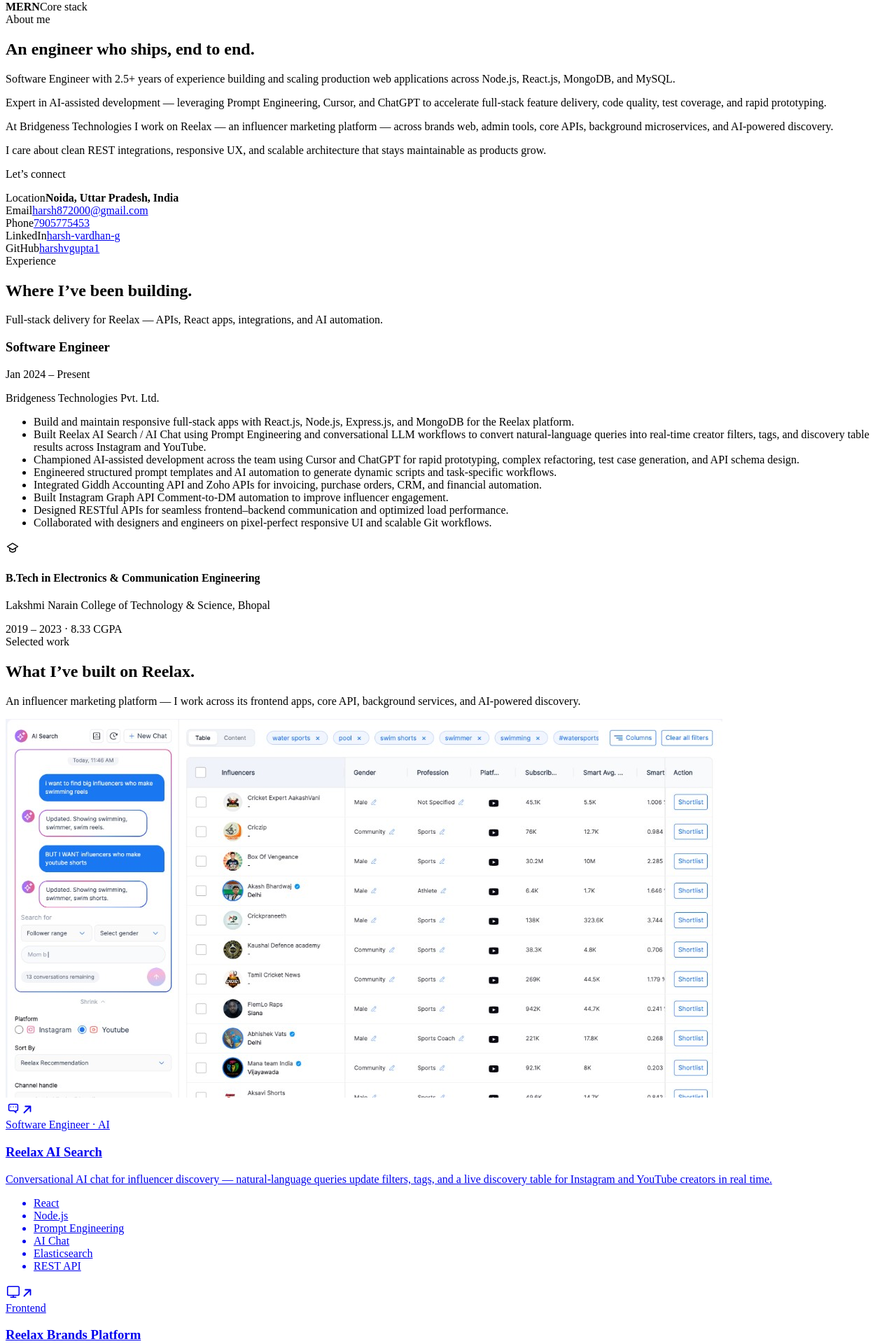
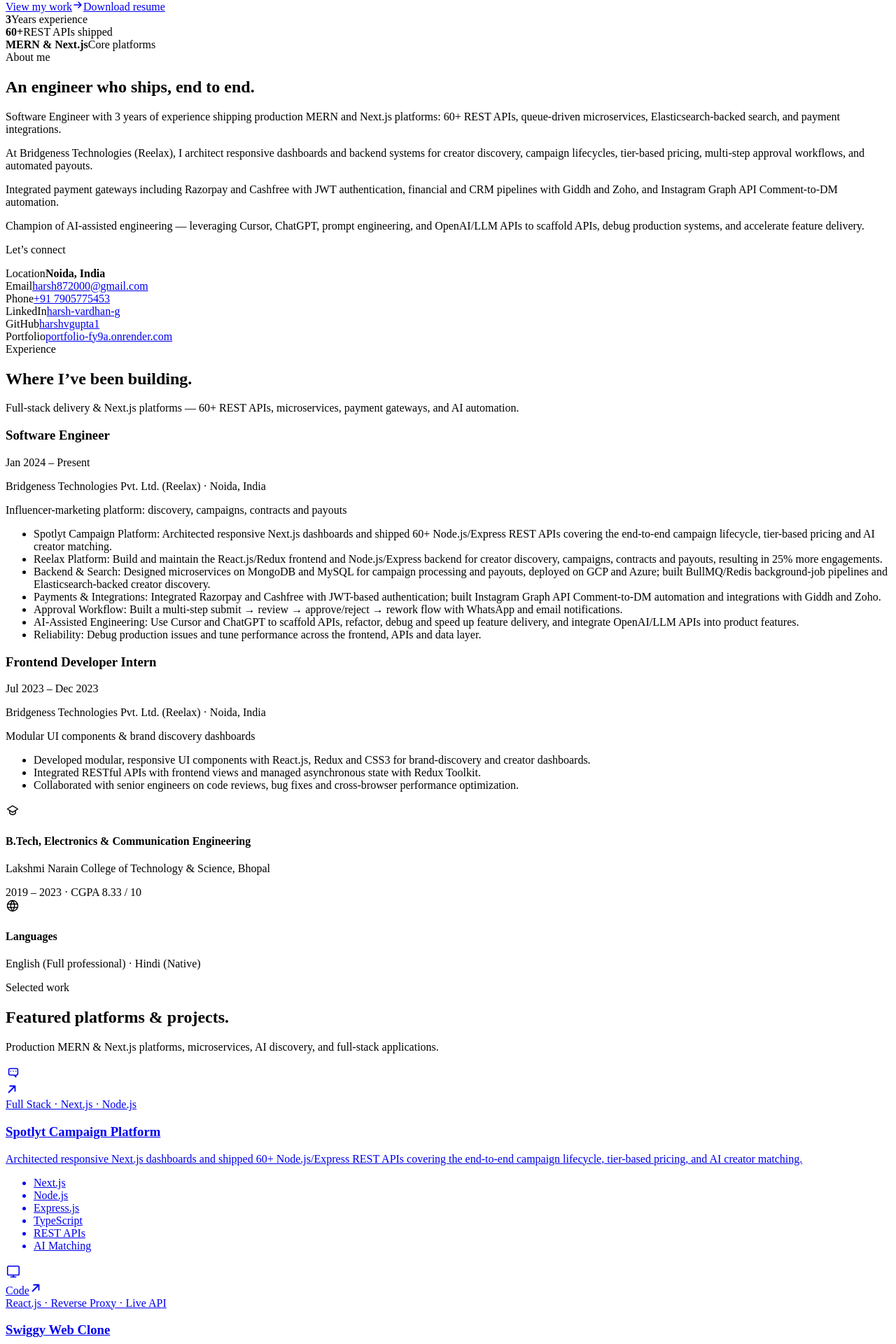
Before and after one commit to harshvgupta1/portfolio, a React (Vite) app: page / in a window 1280 px wide. Shown: the part 431-2351 px from the top of the page at 70% size. Built offline with nearby package versions, Linux system fonts and the light colour scheme; the HTML template or start-up script is replaced by a standard one.

Commit message:
Update portfolio with latest resume: Spotlyt, Swiggy clone, 3 YOE, Next.js, and skills

```diff
--- a/index.html
+++ b/index.html
@@ -6,7 +6,7 @@
     <meta name="viewport" content="width=device-width, initial-scale=1.0" />
     <meta
       name="description"
-      content="Harsh Vardhan Gupta — Software Engineer. Portfolio featuring Reelax work at Bridgeness Technologies."
+      content="Harsh Vardhan Gupta — Software Engineer | MERN, Next.js, TypeScript & AI-Assisted Development. 3 years experience building production web platforms, 60+ REST APIs, and microservices."
     />
     <link rel="preconnect" href="https://fonts.googleapis.com" />
     <link rel="preconnect" href="https://fonts.gstatic.com" crossorigin />
--- a/src/components/About.jsx
+++ b/src/components/About.jsx
@@ -43,6 +43,12 @@
                 harshvgupta1
               </a>
             </div>
+            <div className="about-row">
+              <span>Portfolio</span>
+              <a href={profile.portfolio} target="_blank" rel="noreferrer">
+                portfolio-fy9a.onrender.com
+              </a>
+            </div>
           </div>
         </div>
       </div>
--- a/src/components/Experience.jsx
+++ b/src/components/Experience.jsx
@@ -1,4 +1,4 @@
-import { education, experience } from '../data/content'
+import { education, experience, languages } from '../data/content'
 
 export default function Experience() {
   return (
@@ -8,7 +8,7 @@
           <span className="eyebrow">Experience</span>
           <h2 className="section-title">Where I’ve been building.</h2>
           <p className="section-lead">
-            Full-stack delivery for Reelax — APIs, React apps, integrations, and AI automation.
+            Full-stack delivery &amp; Next.js platforms — 60+ REST APIs, microservices, payment gateways, and AI automation.
           </p>
         </div>
 
@@ -19,7 +19,11 @@
                 <h3>{job.role}</h3>
                 <span className="xp-period">{job.period}</span>
               </div>
-              <p className="xp-company">{job.company}</p>
+              <p className="xp-company">
+                {job.company}
+                {job.location ? ` · ${job.location}` : ''}
+              </p>
+              {job.summary && <p className="xp-summary">{job.summary}</p>}
               <ul className="xp-bullets">
                 {job.bullets.map((bullet) => (
                   <li key={bullet}>{bullet}</li>
@@ -56,6 +60,35 @@
             </span>
           </div>
         ))}
+
+        {languages && languages.length > 0 && (
+          <div className="edu-card languages-card">
+            <div className="edu-icon" aria-hidden="true">
+              <svg width="20" height="20" viewBox="0 0 24 24" fill="none">
+                <path
+                  d="M12 21a9 9 0 1 0 0-18 9 9 0 0 0 0 18Z"
+                  stroke="currentColor"
+                  strokeWidth="1.7"
+                  strokeLinecap="round"
+                  strokeLinejoin="round"
+                />
+                <path
+                  d="M3.6 9h16.8M3.6 15h16.8M12 3a14 14 0 0 1 0 18M12 3a14 14 0 0 0 0 18"
+                  stroke="currentColor"
+                  strokeWidth="1.7"
+                  strokeLinecap="round"
+                  strokeLinejoin="round"
+                />
+              </svg>
+            </div>
+            <div className="edu-copy">
+              <h4>Languages</h4>
+              <p>
+                {languages.map((l) => `${l.name} (${l.proficiency})`).join(' · ')}
+              </p>
+            </div>
+          </div>
+        )}
       </div>
     </section>
   )
--- a/src/components/Hero.jsx
+++ b/src/components/Hero.jsx
@@ -1,6 +1,6 @@
 import { profile } from '../data/content'
 
-const stack = ['MongoDB', 'Express', 'React', 'Node.js']
+const stack = ['React.js', 'Next.js', 'TypeScript', 'Node.js', 'Express', 'MongoDB']
 
 export default function Hero() {
   return (
@@ -12,7 +12,7 @@
         <span className="hero-badge">Available for opportunities</span>
 
         <h1 className="hero-name">
-          Hi, I’m Harsh — I build <em>full-stack products</em> with the MERN stack.
+          Hi, I’m Harsh — I build <em>production platforms</em> with MERN &amp; Next.js.
         </h1>
 
         <p className="hero-tagline">{profile.tagline}</p>
@@ -43,16 +43,16 @@
 
         <div className="hero-stats">
           <div className="hero-stat">
-            <strong>2+</strong>
+            <strong>3</strong>
             <span>Years experience</span>
           </div>
           <div className="hero-stat">
-            <strong>4</strong>
-            <span>Product surfaces</span>
+            <strong>60+</strong>
+            <span>REST APIs shipped</span>
           </div>
           <div className="hero-stat">
-            <strong>MERN</strong>
-            <span>Core stack</span>
+            <strong>MERN &amp; Next.js</strong>
+            <span>Core platforms</span>
           </div>
         </div>
       </div>
--- a/src/components/Projects.jsx
+++ b/src/components/Projects.jsx
@@ -54,18 +54,18 @@
       <div className="container">
         <div className="section-head">
           <span className="eyebrow">Selected work</span>
-          <h2 className="section-title">What I’ve built on Reelax.</h2>
+          <h2 className="section-title">Featured platforms &amp; projects.</h2>
           <p className="section-lead">
-            An influencer marketing platform — I work across its frontend apps, core API,
-            background services, and AI-powered discovery.
+            Production MERN &amp; Next.js platforms, microservices, AI discovery, and full-stack applications.
           </p>
         </div>
 
         <div className="project-grid">
           {projects.map((project, index) => {
-            const CardTag = project.liveUrl ? 'a' : 'article'
-            const linkProps = project.liveUrl
-              ? { href: project.liveUrl, target: '_blank', rel: 'noreferrer' }
+            const targetUrl = project.liveUrl || project.githubUrl
+            const CardTag = targetUrl ? 'a' : 'article'
+            const linkProps = targetUrl
+              ? { href: targetUrl, target: '_blank', rel: 'noreferrer' }
               : {}
 
             return (
@@ -82,7 +82,11 @@
                 <div className="project-body">
                   <div className="project-top">
                     <span className="project-icon">{icons[index % icons.length]}</span>
-                    {project.liveUrl ? (
+                    {targetUrl ? (
+                      <div className="project-link-indicator">
+                        {project.githubUrl && !project.liveUrl?.includes('brands.getreelax') && (
+                          <span className="project-source-badge">Code</span>
+                        )}
                         <svg
                           className="project-arrow"
                           width="18"
@@ -99,6 +103,7 @@
                             strokeLinejoin="round"
                           />
                         </svg>
+                      </div>
                     ) : null}
                   </div>
                   <span className="project-tag">{project.role}</span>
--- a/src/data/content.js
+++ b/src/data/content.js
@@ -3,35 +3,49 @@
   shortName: 'Harsh',
   title: 'Software Engineer',
   tagline:
-    'I design, build, and ship scalable applications — combining React, Node APIs, background queues, and AI-assisted engineering with Prompt Engineering, Cursor, and ChatGPT.',
-  location: 'Noida, Uttar Pradesh, India',
+    'Software Engineer with 3 years of experience shipping production MERN and Next.js platforms: 60+ REST APIs, queue-driven microservices, Elasticsearch-backed search, payment integrations, and AI-assisted development.',
+  location: 'Noida, India',
   email: 'harsh872000@gmail.com',
-  phone: '7905775453',
-  linkedin: 'https://www.linkedin.com/in/harsh-vardhan-g-684701134',
+  phone: '+91 7905775453',
+  linkedin: 'https://linkedin.com/in/harsh-vardhan-g-684701134',
   github: 'https://github.com/harshvgupta1',
+  portfolio: 'https://portfolio-fy9a.onrender.com/',
   resumeUrl: '/resume.pdf',
   about: [
-    'Software Engineer with 2.5+ years of experience building and scaling production web applications across Node.js, React.js, MongoDB, and MySQL.',
-    'Expert in AI-assisted development — leveraging Prompt Engineering, Cursor, and ChatGPT to accelerate full-stack feature delivery, code quality, test coverage, and rapid prototyping.',
-    'At Bridgeness Technologies I work on Reelax — an influencer marketing platform — across brands web, admin tools, core APIs, background microservices, and AI-powered discovery.',
-    'I care about clean REST integrations, responsive UX, and scalable architecture that stays maintainable as products grow.',
+    'Software Engineer with 3 years of experience shipping production MERN and Next.js platforms: 60+ REST APIs, queue-driven microservices, Elasticsearch-backed search, and payment integrations.',
+    'At Bridgeness Technologies (Reelax), I architect responsive dashboards and backend systems for creator discovery, campaign lifecycles, tier-based pricing, multi-step approval workflows, and automated payouts.',
+    'Integrated payment gateways including Razorpay and Cashfree with JWT authentication, financial and CRM pipelines with Giddh and Zoho, and Instagram Graph API Comment-to-DM automation.',
+    'Champion of AI-assisted engineering — leveraging Cursor, ChatGPT, prompt engineering, and OpenAI/LLM APIs to scaffold APIs, debug production systems, and accelerate feature delivery.',
   ],
 }
 
 export const experience = [
   {
     role: 'Software Engineer',
-    company: 'Bridgeness Technologies Pvt. Ltd.',
+    company: 'Bridgeness Technologies Pvt. Ltd. (Reelax)',
     period: 'Jan 2024 – Present',
+    location: 'Noida, India',
+    summary: 'Influencer-marketing platform: discovery, campaigns, contracts and payouts',
     bullets: [
-      'Build and maintain responsive full-stack apps with React.js, Node.js, Express.js, and MongoDB for the Reelax platform.',
-      'Built Reelax AI Search / AI Chat using Prompt Engineering and conversational LLM workflows to convert natural-language queries into real-time creator filters, tags, and discovery table results across Instagram and YouTube.',
-      'Championed AI-assisted development across the team using Cursor and ChatGPT for rapid prototyping, complex refactoring, test case generation, and API schema design.',
-      'Engineered structured prompt templates and AI automation to generate dynamic scripts and task-specific workflows.',
-      'Integrated Giddh Accounting API and Zoho APIs for invoicing, purchase orders, CRM, and financial automation.',
-      'Built Instagram Graph API Comment-to-DM automation to improve influencer engagement.',
-      'Designed RESTful APIs for seamless frontend–backend communication and optimized load performance.',
-      'Collaborated with designers and engineers on pixel-perfect responsive UI and scalable Git workflows.',
+      'Spotlyt Campaign Platform: Architected responsive Next.js dashboards and shipped 60+ Node.js/Express REST APIs covering the end-to-end campaign lifecycle, tier-based pricing and AI creator matching.',
+      'Reelax Platform: Build and maintain the React.js/Redux frontend and Node.js/Express backend for creator discovery, campaigns, contracts and payouts, resulting in 25% more engagements.',
+      'Backend & Search: Designed microservices on MongoDB and MySQL for campaign processing and payouts, deployed on GCP and Azure; built BullMQ/Redis background-job pipelines and Elasticsearch-backed creator discovery.',
+      'Payments & Integrations: Integrated Razorpay and Cashfree with JWT-based authentication; built Instagram Graph API Comment-to-DM automation and integrations with Giddh and Zoho.',
+      'Approval Workflow: Built a multi-step submit → review → approve/reject → rework flow with WhatsApp and email notifications.',
+      'AI-Assisted Engineering: Use Cursor and ChatGPT to scaffold APIs, refactor, debug and speed up feature delivery, and integrate OpenAI/LLM APIs into product features.',
+      'Reliability: Debug production issues and tune performance across the frontend, APIs and data layer.',
+    ],
+  },
+  {
+    role: 'Frontend Developer Intern',
+    company: 'Bridgeness Technologies Pvt. Ltd. (Reelax)',
+    period: 'Jul 2023 – Dec 2023',
+    location: 'Noida, India',
+    summary: 'Modular UI components & brand discovery dashboards',
+    bullets: [
+      'Developed modular, responsive UI components with React.js, Redux and CSS3 for brand-discovery and creator dashboards.',
+      'Integrated RESTful APIs with frontend views and managed asynchronous state with Redux Toolkit.',
+      'Collaborated with senior engineers on code reviews, bug fixes and cross-browser performance optimization.',
     ],
   },
 ]
@@ -39,85 +53,101 @@
 export const education = [
   {
     school: 'Lakshmi Narain College of Technology & Science, Bhopal',
-    degree: 'B.Tech in Electronics & Communication Engineering',
+    degree: 'B.Tech, Electronics & Communication Engineering',
     period: '2019 – 2023',
-    detail: '8.33 CGPA',
+    detail: 'CGPA 8.33 / 10',
   },
+]
+
+export const languages = [
+  { name: 'English', proficiency: 'Full professional' },
+  { name: 'Hindi', proficiency: 'Native' },
 ]
 
 export const projects = [
   {
-    title: 'Reelax AI Search',
-    role: 'Software Engineer · AI',
+    title: 'Spotlyt Campaign Platform',
+    role: 'Full Stack · Next.js · Node.js',
     description:
-      'Conversational AI chat for influencer discovery — natural-language queries update filters, tags, and a live discovery table for Instagram and YouTube creators in real time.',
-    tech: ['React', 'Node.js', 'Prompt Engineering', 'AI Chat', 'Elasticsearch', 'REST API'],
+      'Architected responsive Next.js dashboards and shipped 60+ Node.js/Express REST APIs covering the end-to-end campaign lifecycle, tier-based pricing, and AI creator matching.',
+    tech: ['Next.js', 'Node.js', 'Express.js', 'TypeScript', 'REST APIs', 'AI Matching'],
+    liveUrl: 'https://brands.getreelax.com',
+    image: null,
+  },
+  {
+    title: 'Swiggy Web Clone',
+    role: 'React.js · Reverse Proxy · Live API',
+    description:
+      'Responsive food-ordering app integrating Swiggy’s live public API through a Node/Vite reverse proxy (bypassing CORS), featuring debounced search, diet/rating filters, category carousels, cart steppers, coupons, and live order tracking.',
+    tech: ['React.js', 'Vite', 'Node Reverse Proxy', 'Swiggy API', 'Cloudinary CDN', 'Redux'],
+    liveUrl: 'https://github.com/harshvgupta1/React',
+    githubUrl: 'https://github.com/harshvgupta1/React',
+    image: null,
+  },
+  {
+    title: 'Reelax AI Search & Creator Discovery',
+    role: 'AI & Search · Elasticsearch',
+    description:
+      'Conversational AI chat for influencer discovery with Elasticsearch-backed search — natural-language queries update filters, tags, and a live discovery table for Instagram and YouTube creators in real time.',
+    tech: ['Elasticsearch', 'Prompt Engineering', 'OpenAI API', 'React.js', 'Node.js', 'Redis'],
     liveUrl: 'https://brands.getreelax.com',
     image: '/projects/ai-search.png',
   },
   {
-    title: 'Reelax Brands Platform',
-    role: 'Frontend',
+    title: 'Reelax Core Platform & Payments',
+    role: 'Full Stack & Integrations',
     description:
-      'Brand-facing React SPA for influencer discovery, campaigns, marketplace, analytics, contracts, and subscriptions on India’s influencer marketing platform.',
-    tech: ['React', 'Redux', 'JavaScript', 'Axios', 'Charts'],
+      'React/Redux frontend and Node.js/Express backend for creator discovery, campaigns, contracts, and payouts. Integrated Razorpay & Cashfree with JWT authentication, and Giddh & Zoho financial workflows.',
+    tech: ['React.js', 'Redux', 'Node.js', 'Express', 'Razorpay', 'Cashfree', 'Zoho API'],
     liveUrl: 'https://brands.getreelax.com',
     image: null,
   },
   {
-    title: 'Reelax Core API',
-    role: 'Backend',
+    title: 'Queue-Driven Microservices on GCP & Azure',
+    role: 'Backend Microservices & Cloud',
     description:
-      'Express API powering campaigns, payments (Razorpay/Cashfree), messaging, KYC, credits, Zoho API integrations, and AI features — with MongoDB, MySQL, Redis, and Elasticsearch.',
-    tech: ['Node.js', 'Express', 'MongoDB', 'MySQL', 'Redis', 'JWT'],
-    liveUrl: 'https://getreelax.com',
-    image: null,
-  },
-  {
-    title: 'Reelax Microservices',
-    role: 'Backend / Workers',
-    description:
-      'Async workers for Instagram & YouTube sync, enrichment, notifications, and queue processing with BullMQ, Puppeteer, and Cloud Run deployments.',
-    tech: ['Node.js', 'BullMQ', 'Redis', 'Elasticsearch', 'Docker'],
-    liveUrl: 'https://getreelax.com',
-    image: null,
-  },
-  {
-    title: 'Reelax Admin Console',
-    role: 'Frontend',
-    description:
-      'Internal ops console for KYC review, organisations, payouts, contracts, and campaign administration used by the Reelax team day-to-day.',
-    tech: ['React', 'Redux', 'MUI', 'AG Grid'],
+      'Microservices on MongoDB and MySQL deployed on GCP and Azure; built BullMQ/Redis background-job pipelines, Instagram Graph API Comment-to-DM automation, and multi-step approval workflows.',
+    tech: ['Node.js', 'BullMQ', 'Redis', 'MongoDB', 'MySQL', 'GCP', 'Azure'],
     liveUrl: 'https://getreelax.com',
     image: null,
   },
 ]
 
 export const skills = {
-  Frontend: ['HTML', 'CSS', 'JavaScript', 'React.js', 'Redux'],
-  Backend: ['Node.js', 'Express.js', 'REST APIs', 'BullMQ', 'Docker'],
-  Database: ['MongoDB', 'MySQL', 'Redis', 'Elasticsearch'],
-  'APIs & Integrations': [
+  Frontend: [
+    'React.js',
+    'Next.js',
+    'TypeScript',
+    'JavaScript (ES6+)',
+    'Redux Toolkit',
+    'HTML5',
+    'CSS3',
+  ],
+  'Backend & APIs': [
+    'Node.js',
+    'Express.js',
+    'REST APIs (60+ shipped)',
+    'Microservices',
+    'JWT Authentication',
+    'BullMQ',
+  ],
+  'Databases & Search': ['MongoDB', 'MySQL', 'Redis', 'Elasticsearch'],
+  'Cloud & DevOps': ['GCP', 'Azure', 'Git / GitHub'],
+  'AI & Tools': [
+    'Cursor',
+    'ChatGPT',
     'OpenAI / LLM APIs',
-    'Giddh API',
-    'Instagram Graph API',
-    'Zoho API',
+    'Prompt Engineering',
+    'Postman',
+    'Figma',
+    'Agile / Scrum',
+  ],
+  Integrations: [
     'Razorpay',
     'Cashfree',
-  ],
-  'AI & Tooling': [
-    'Prompt Engineering',
-    'Cursor',
-    'ChatGPT',
-    'LLM Integrations',
-    'AI-Assisted Coding',
-  ],
-  Tools: ['Cursor', 'VS Code', 'GitHub', 'Postman', 'Figma'],
-  Practices: [
-    'Responsive Design',
-    'Agile Development',
-    'API Integration',
-    'Performance Optimization',
+    'Instagram Graph API',
+    'Giddh',
+    'Zoho',
   ],
 }
 
--- a/src/styles/global.css
+++ b/src/styles/global.css
@@ -519,6 +519,8 @@
 /* ——— Experience ——— */
 .xp-timeline {
   position: relative;
+  display: grid;
+  gap: 1.5rem;
 }
 
 .xp-card {
@@ -573,6 +575,13 @@
   margin: 0 0 1.35rem;
   color: var(--ink-soft);
   font-weight: 500;
+}
+
+.xp-summary {
+  margin: -0.85rem 0 1.25rem;
+  color: var(--ink-faint);
+  font-size: 0.92rem;
+  font-style: italic;
 }
 
 .xp-bullets {
@@ -746,6 +755,23 @@
 .project-card:hover .project-icon {
   transform: scale(1.06);
   color: var(--violet);
+}
+
+.project-link-indicator {
+  display: inline-flex;
+  align-items: center;
+  gap: 0.5rem;
+}
+
+.project-source-badge {
+  font-size: 0.72rem;
+  font-weight: 600;
+  color: var(--blue);
+  background: var(--blue-soft);
+  padding: 0.2rem 0.55rem;
+  border-radius: 999px;
+  border: 1px solid rgba(37, 99, 235, 0.15);
+  letter-spacing: 0.02em;
 }
 
 .project-arrow {
```
Also changed, not shown: 1 other file (tests, documents, lock files or other folders). Lines whose indentation alone changed are shown as unchanged.
